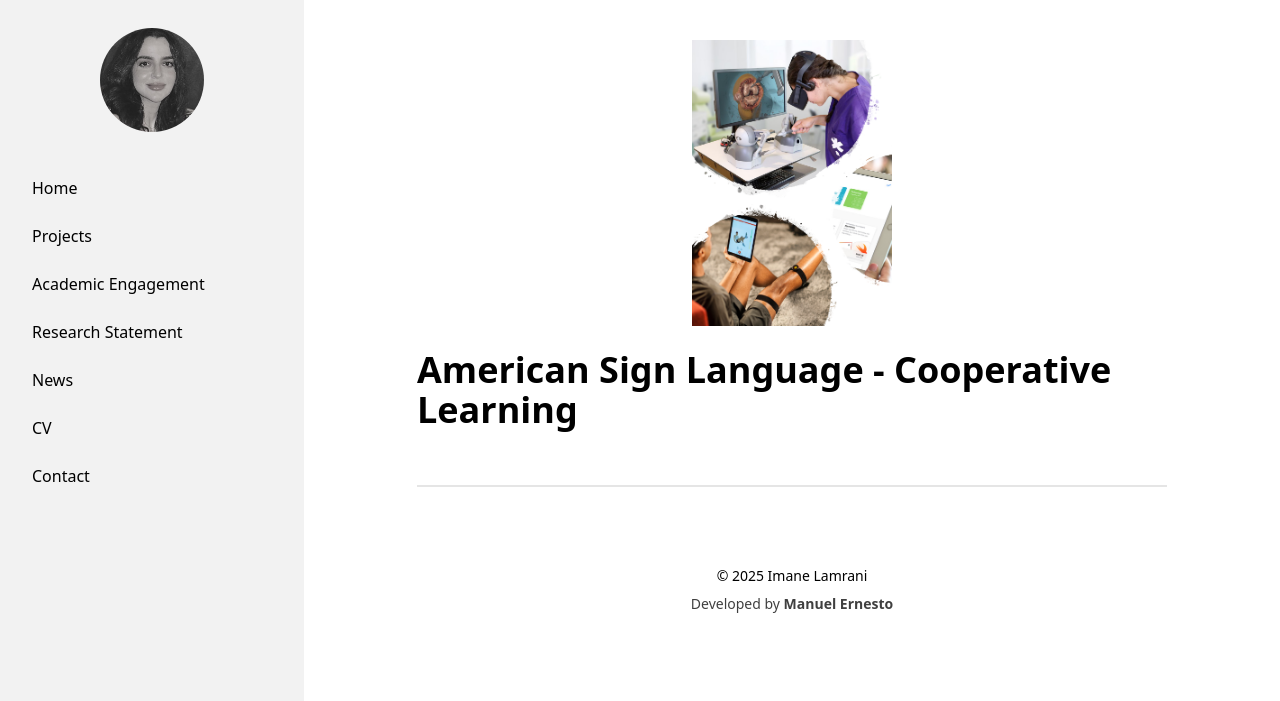
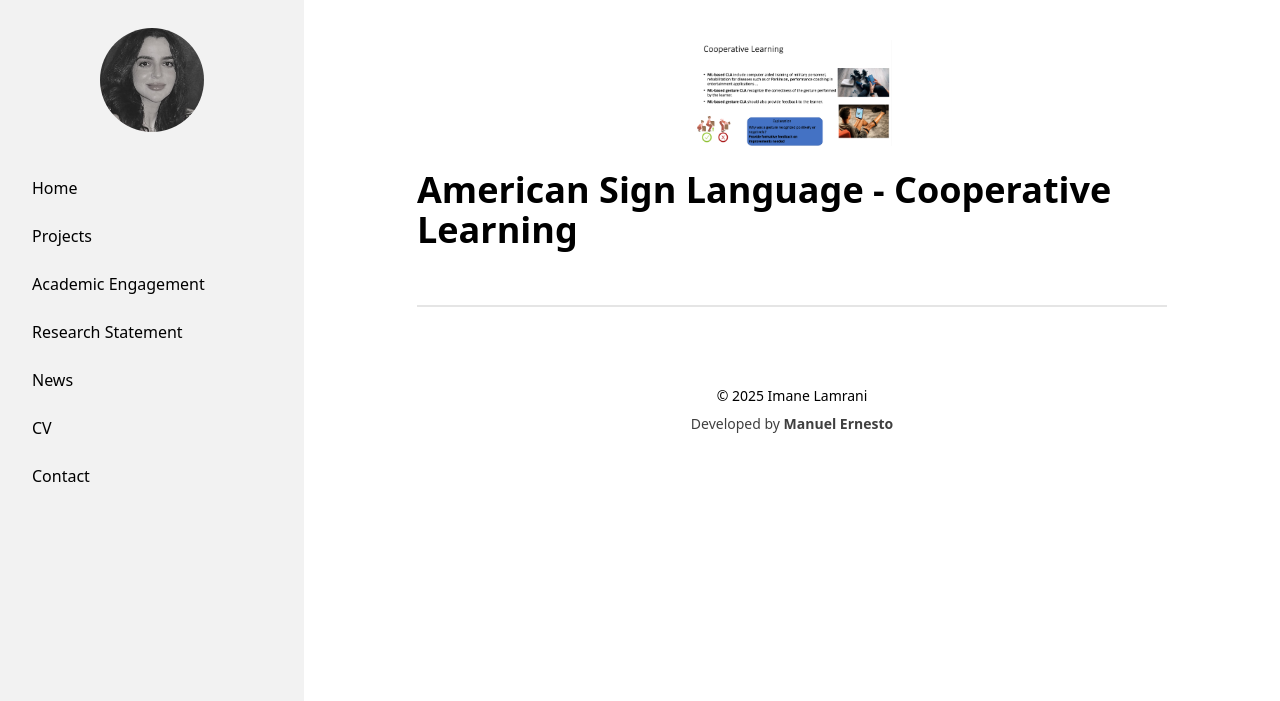
Before and after one commit to drlamrani/drlamrani.github.io, an Astro site: page /project1 in a window 1280 px wide. Shown: the top 701 px of the page. Built offline with nearby package versions, Linux system fonts and the light colour scheme; Astro itself is replaced by a stand-in of ours.

Commit message:
added project 1

```diff
--- a/src/pages/project1.astro
+++ b/src/pages/project1.astro
@@ -6,7 +6,7 @@ import PostLayout from "../layouts/PostLayout.astro";
 
 <PostLayout
   title = "American Sign Language - Cooperative Learning"
-  heroImage = "/AItutor.png"
+  heroImage = "/cooplearn.png"
 >
 <Image class="mask mask-circle" format="jpg" width={200} height={200} src="/cooplearn.png" alt="Profile image" />
 </PostLayout>
```
